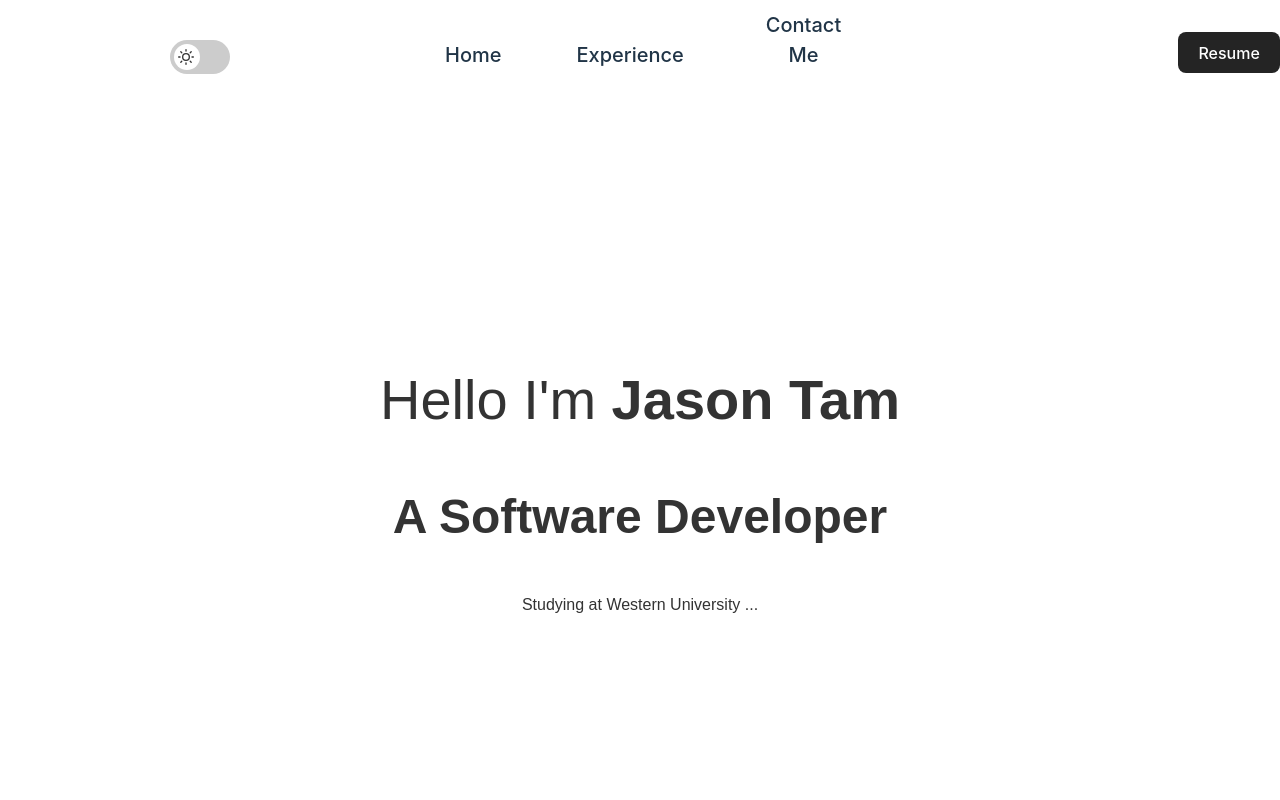
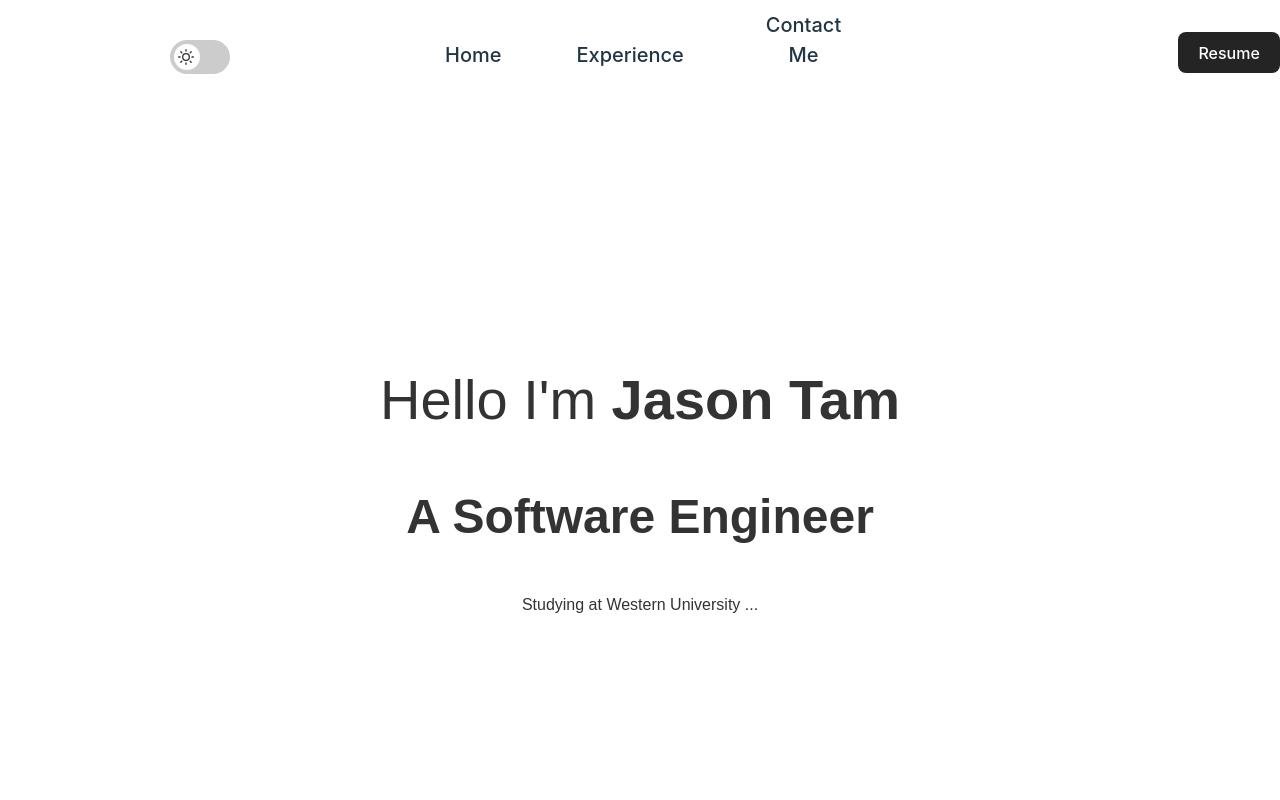
Before and after one commit to JasonTam4/My_Website, a React (Vite) app in the folder react-app/: page / in a window 1280 px wide. Shown: the top 800 px of the page. Built offline with nearby package versions, Linux system fonts and the light colour scheme.

Commit message:
soft eng

```diff
--- a/react-app/src/components/Introduction/intro.jsx
+++ b/react-app/src/components/Introduction/intro.jsx
@@ -5,7 +5,7 @@ const Intro = () => {
   return (
     <div id="intro">
       <h1>Hello I'm <b>Jason Tam</b></h1>
-      <h2>A Software Developer</h2>
+      <h2>A Software Engineer</h2>
       <p>Studying at Western University ...</p>
     </div>
   );
--- a/react-app/src/styles/index.css
+++ b/react-app/src/styles/index.css
@@ -11,7 +11,7 @@
   --slider-bg: #ccc;
   --slider-button: #fff;
   --slider-active: #2196F3;
-  --transition-duration: 0.4s;
+  --transition-duration: 0.3s;
   --transition: all var(--transition-duration) ease;
 }
 
```
